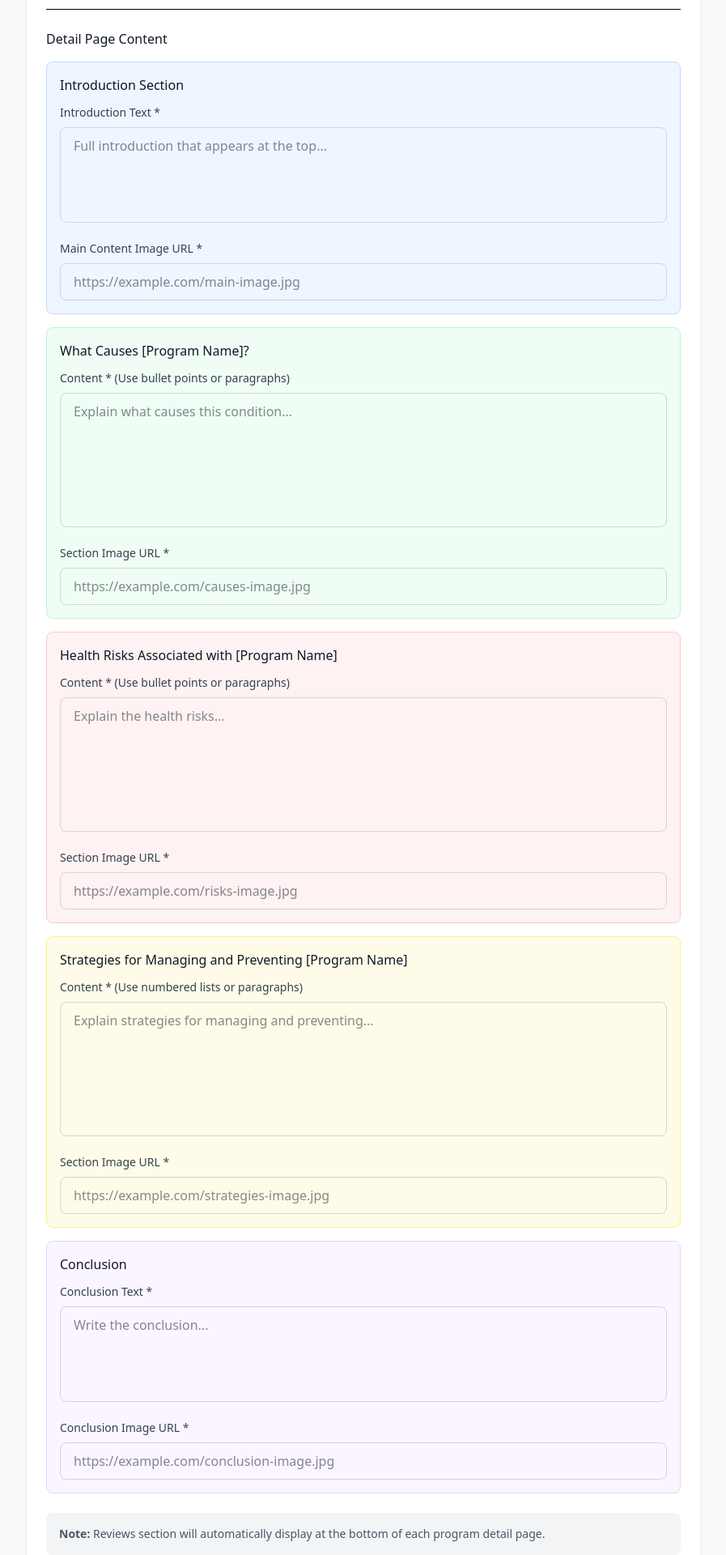
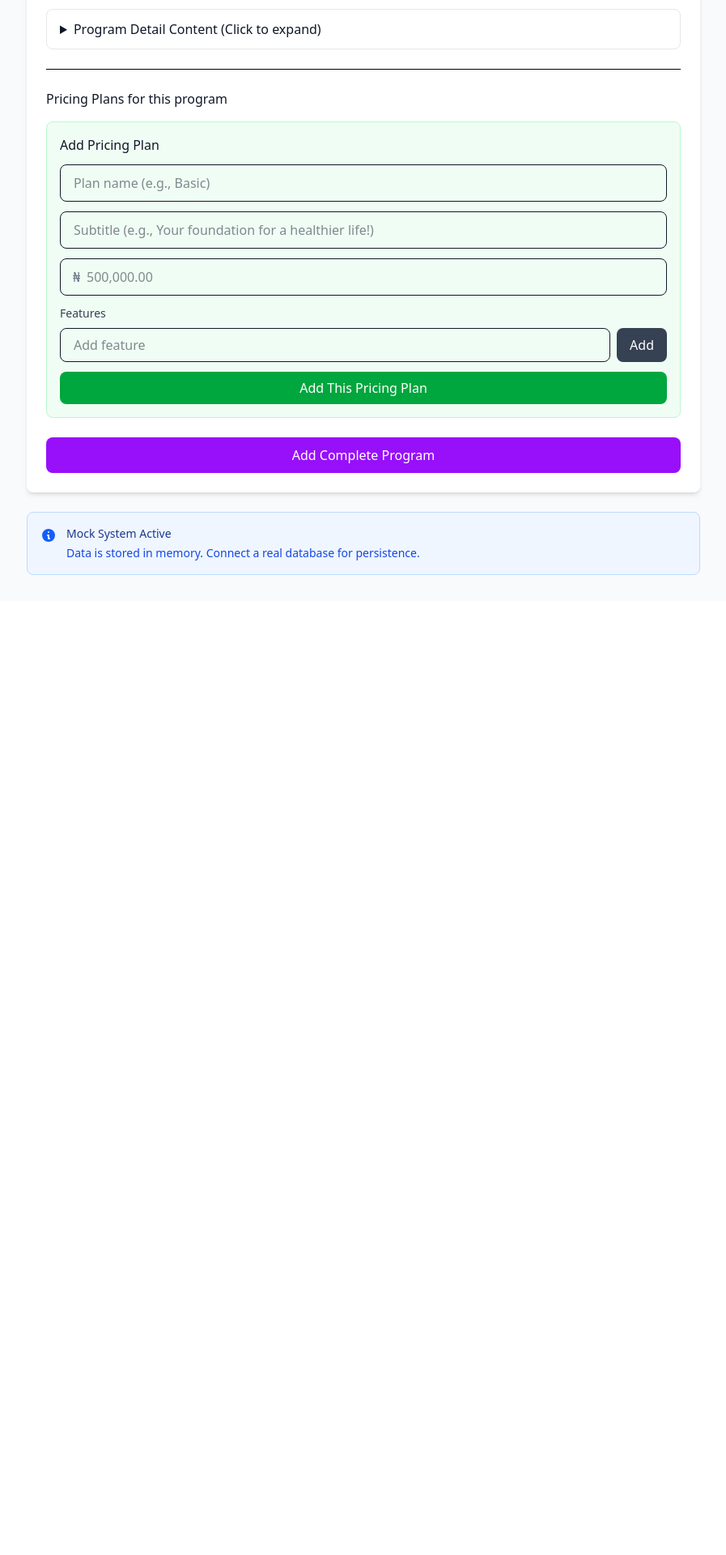
Before and after one commit to Plantbased-ORG/plantbasedadmin, a Next.js app: page /dashboard in a window 1280 px wide. Shown: the part 820-2740 px from the top of the page at 81% size, without its empty margins (191-1088 px from the left). After the commit the page ends 1562 px from the top, so only its background shows below. Built offline with nearby package versions, Linux system fonts and the light colour scheme; sample sign-in values are in the browser's storage.

Commit message:
updated add product form to add pricing

```diff
--- a/src/components/AddProductForm.tsx
+++ b/src/components/AddProductForm.tsx
@@ -1,6 +1,13 @@
 'use client';
 
 import { useState } from 'react';
+
+interface PricingPlan {
+  name: string;
+  subtitle: string;
+  price: string;
+  features: string[];
+}
 
 export default function AddProductForm() {
   const [formData, setFormData] = useState({
@@ -16,8 +23,17 @@ export default function AddProductForm() {
     strategies: '',
     strategiesImage: '',
     conclusion: '',
-    conclusionImage: ''
+    conclusionImage: '',
+    pricingPlans: [] as PricingPlan[]
   });
+
+  const [currentPlan, setCurrentPlan] = useState<PricingPlan>({
+    name: '',
+    subtitle: '',
+    price: '',
+    features: []
+  });
+  const [currentFeature, setCurrentFeature] = useState('');
   const [isLoading, setIsLoading] = useState(false);
   const [success, setSuccess] = useState('');
   const [error, setError] = useState('');
@@ -29,10 +45,60 @@ export default function AddProductForm() {
     }));
   };
 
+  const handlePlanChange = (e: React.ChangeEvent<HTMLInputElement>) => {
+    setCurrentPlan(prev => ({
+      ...prev,
+      [e.target.name]: e.target.value
+    }));
+  };
+
+  const addFeature = () => {
+    if (currentFeature.trim()) {
+      setCurrentPlan(prev => ({
+        ...prev,
+        features: [...prev.features, currentFeature.trim()]
+      }));
+      setCurrentFeature('');
+    }
+  };
+
+  const removeFeature = (index: number) => {
+    setCurrentPlan(prev => ({
+      ...prev,
+      features: prev.features.filter((_, i) => i !== index)
+    }));
+  };
+
+  const addPricingPlan = () => {
+    if (currentPlan.name && currentPlan.subtitle && currentPlan.price && currentPlan.features.length > 0) {
+      setFormData(prev => ({
+        ...prev,
+        pricingPlans: [...prev.pricingPlans, currentPlan]
+      }));
+      setCurrentPlan({ name: '', subtitle: '', price: '', features: [] });
+    } else {
+      setError('Please fill all pricing plan fields and add at least one feature');
+      setTimeout(() => setError(''), 3000);
+    }
+  };
+
+  const removePricingPlan = (index: number) => {
+    setFormData(prev => ({
+      ...prev,
+      pricingPlans: prev.pricingPlans.filter((_, i) => i !== index)
+    }));
+  };
+
   const handleSubmit = async (e: React.FormEvent) => {
     e.preventDefault();
     setError('');
     setSuccess('');
+
+    if (formData.pricingPlans.length === 0) {
+      setError('Please add at least one pricing plan');
+      return;
+    }
+
     setIsLoading(true);
 
     try {
@@ -44,7 +110,7 @@ export default function AddProductForm() {
 
       if (!response.ok) throw new Error('Failed to add program');
 
-      setSuccess('Program added successfully!');
+      setSuccess('Program with pricing plans added successfully!');
       setFormData({
         name: '',
         shortDescription: '',
@@ -58,7 +124,8 @@ export default function AddProductForm() {
         strategies: '',
         strategiesImage: '',
         conclusion: '',
-        conclusionImage: ''
+        conclusionImage: '',
+        pricingPlans: []
       });
       setTimeout(() => setSuccess(''), 5000);
     } catch (err) {
@@ -77,14 +144,14 @@ export default function AddProductForm() {
           </svg>
           Add New Healing Program
         </h3>
-        <p className="text-sm text-gray-500 mt-1">All programs follow the same structure</p>
+        <p className="text-sm text-gray-500 mt-1">Add program details and its pricing plans</p>
       </div>
 
       <div className="p-6">
         <form onSubmit={handleSubmit} className="space-y-6">
           {/* Card Display Info */}
           <div className="bg-purple-50 border border-purple-200 rounded-lg p-4">
-            <h4 className="font-medium text-gray-900 mb-3">Card Display (Programs List)</h4>
+            <h4 className="font-medium text-gray-900 mb-3">Card Display</h4>
 
             <div className="space-y-4">
               <div>
@@ -121,7 +188,7 @@ export default function AddProductForm() {
 
               <div>
                 <label htmlFor="shortDescription" className="block text-sm font-medium text-gray-700 mb-2">
-                  Short Description * (Shows on card)
+                  Short Description *
                 </label>
                 <textarea
                   id="shortDescription"
@@ -131,242 +198,176 @@ export default function AddProductForm() {
                   required
                   rows={2}
                   className="w-full px-4 py-2.5 border border-gray-300 rounded-lg focus:ring-2 focus:ring-purple-500 transition text-gray-900 resize-none"
-                  placeholder="Obesity has become a global health concern, affecting millions of people..."
+                  placeholder="Brief description..."
                 />
               </div>
             </div>
           </div>
 
-          {/* Detail Page Content */}
+          {/* Detail Page Content - Collapsed for brevity */}
+          <details className="border border-gray-200 rounded-lg">
+            <summary className="px-4 py-3 cursor-pointer font-medium text-gray-900 hover:bg-gray-50">
+              Program Detail Content (Click to expand)
+            </summary>
+            <div className="p-4 space-y-4 border-t">
+              {/* Introduction */}
+              <div>
+                <label className="block text-sm font-medium text-gray-700 mb-2">Introduction *</label>
+                <textarea name="introDescription" value={formData.introDescription} onChange={handleChange} required rows={3} className="w-full px-4 py-2.5 border rounded-lg text-gray-900 resize-none" />
+              </div>
+              <div>
+                <label className="block text-sm font-medium text-gray-700 mb-2">Intro Image *</label>
+                <input name="mainContentImage" type="url" value={formData.mainContentImage} onChange={handleChange} required className="w-full px-4 py-2.5 border rounded-lg text-gray-900" />
+              </div>
+
+              {/* What Causes */}
+              <div>
+                <label className="block text-sm font-medium text-gray-700 mb-2">What Causes {formData.name || '...'}? *</label>
+                <textarea name="whatCauses" value={formData.whatCauses} onChange={handleChange} required rows={4} className="w-full px-4 py-2.5 border rounded-lg text-gray-900 resize-none" />
+              </div>
+              <div>
+                <label className="block text-sm font-medium text-gray-700 mb-2">Causes Image *</label>
+                <input name="whatCausesImage" type="url" value={formData.whatCausesImage} onChange={handleChange} required className="w-full px-4 py-2.5 border rounded-lg text-gray-900" />
+              </div>
+
+              {/* Health Risks */}
+              <div>
+                <label className="block text-sm font-medium text-gray-700 mb-2">Health Risks *</label>
+                <textarea name="healthRisks" value={formData.healthRisks} onChange={handleChange} required rows={4} className="w-full px-4 py-2.5 border rounded-lg text-gray-900 resize-none" />
+              </div>
+              <div>
+                <label className="block text-sm font-medium text-gray-700 mb-2">Risks Image *</label>
+                <input name="healthRisksImage" type="url" value={formData.healthRisksImage} onChange={handleChange} required className="w-full px-4 py-2.5 border rounded-lg text-gray-900" />
+              </div>
+
+              {/* Strategies */}
+              <div>
+                <label className="block text-sm font-medium text-gray-700 mb-2">Strategies *</label>
+                <textarea name="strategies" value={formData.strategies} onChange={handleChange} required rows={4} className="w-full px-4 py-2.5 border rounded-lg text-gray-900 resize-none" />
+              </div>
+              <div>
+                <label className="block text-sm font-medium text-gray-700 mb-2">Strategies Image *</label>
+                <input name="strategiesImage" type="url" value={formData.strategiesImage} onChange={handleChange} required className="w-full px-4 py-2.5 border rounded-lg text-gray-900" />
+              </div>
+
+              {/* Conclusion */}
+              <div>
+                <label className="block text-sm font-medium text-gray-700 mb-2">Conclusion *</label>
+                <textarea name="conclusion" value={formData.conclusion} onChange={handleChange} required rows={3} className="w-full px-4 py-2.5 border rounded-lg text-gray-900 resize-none" />
+              </div>
+              <div>
+                <label className="block text-sm font-medium text-gray-700 mb-2">Conclusion Image *</label>
+                <input name="conclusionImage" type="url" value={formData.conclusionImage} onChange={handleChange} required className="w-full px-4 py-2.5 border rounded-lg text-gray-900" />
+              </div>
+            </div>
+          </details>
+
+          {/* Pricing Plans Section */}
           <div className="border-t pt-6">
-            <h4 className="font-medium text-gray-900 mb-4">Detail Page Content</h4>
+            <h4 className="font-medium text-gray-900 mb-4">Pricing Plans for {formData.name || 'this program'}</h4>
 
-            {/* Intro Section */}
-            <div className="bg-blue-50 border border-blue-200 rounded-lg p-4 mb-4">
-              <h5 className="font-medium text-gray-900 mb-3">Introduction Section</h5>
-              <div className="space-y-4">
-                <div>
-                  <label htmlFor="introDescription" className="block text-sm font-medium text-gray-700 mb-2">
-                    Introduction Text *
-                  </label>
-                  <textarea
-                    id="introDescription"
-                    name="introDescription"
-                    value={formData.introDescription}
-                    onChange={handleChange}
-                    required
-                    rows={4}
-                    className="w-full px-4 py-2.5 border border-gray-300 rounded-lg focus:ring-2 focus:ring-blue-500 transition text-gray-900 resize-none"
-                    placeholder="Full introduction that appears at the top..."
+            <div className="bg-green-50 border border-green-200 rounded-lg p-4 mb-4">
+              <h5 className="font-medium text-gray-900 mb-3">Add Pricing Plan</h5>
+
+              <div className="space-y-3">
+                <input
+                  name="name"
+                  type="text"
+                  value={currentPlan.name}
+                  onChange={handlePlanChange}
+                  className="w-full px-4 py-2.5 border rounded-lg text-gray-900"
+                  placeholder="Plan name (e.g., Basic)"
+                />
+                <input
+                  name="subtitle"
+                  type="text"
+                  value={currentPlan.subtitle}
+                  onChange={handlePlanChange}
+                  className="w-full px-4 py-2.5 border rounded-lg text-gray-900"
+                  placeholder="Subtitle (e.g., Your foundation for a healthier life!)"
+                />
+                <div className="relative">
+                  <span className="absolute left-4 top-1/2 -translate-y-1/2 text-gray-500">₦</span>
+                  <input
+                    name="price"
+                    type="text"
+                    value={currentPlan.price}
+                    onChange={handlePlanChange}
+                    className="w-full pl-8 pr-4 py-2.5 border rounded-lg text-gray-900"
+                    placeholder="500,000.00"
                   />
                 </div>
+
+                {/* Features */}
                 <div>
-                  <label htmlFor="mainContentImage" className="block text-sm font-medium text-gray-700 mb-2">
-                    Main Content Image URL *
-                  </label>
-                  <input
-                    id="mainContentImage"
-                    name="mainContentImage"
-                    type="url"
-                    value={formData.mainContentImage}
-                    onChange={handleChange}
-                    required
-                    className="w-full px-4 py-2.5 border border-gray-300 rounded-lg focus:ring-2 focus:ring-blue-500 transition text-gray-900"
-                    placeholder="https://example.com/main-image.jpg"
-                  />
+                  <label className="block text-sm font-medium text-gray-700 mb-2">Features</label>
+                  <div className="flex gap-2 mb-2">
+                    <input
+                      type="text"
+                      value={currentFeature}
+                      onChange={(e) => setCurrentFeature(e.target.value)}
+                      onKeyPress={(e) => e.key === 'Enter' && (e.preventDefault(), addFeature())}
+                      className="flex-1 px-4 py-2 border rounded-lg text-gray-900"
+                      placeholder="Add feature"
+                    />
+                    <button type="button" onClick={addFeature} className="px-4 py-2 bg-gray-700 text-white rounded-lg">
+                      Add
+                    </button>
+                  </div>
+
+                  {currentPlan.features.length > 0 && (
+                    <div className="space-y-1 mb-2">
+                      {currentPlan.features.map((feature, index) => (
+                        <div key={index} className="flex items-center justify-between bg-white p-2 rounded text-sm">
+                          <span>• {feature}</span>
+                          <button type="button" onClick={() => removeFeature(index)} className="text-red-600 text-xs">Remove</button>
+                        </div>
+                      ))}
+                    </div>
+                  )}
                 </div>
+
+                <button type="button" onClick={addPricingPlan} className="w-full bg-green-600 hover:bg-green-700 text-white py-2 rounded-lg">
+                  Add This Pricing Plan
+                </button>
               </div>
             </div>
 
-            {/* What Causes Section */}
-            <div className="bg-green-50 border border-green-200 rounded-lg p-4 mb-4">
-              <h5 className="font-medium text-gray-900 mb-3">What Causes {formData.name || '[Program Name]'}?</h5>
-              <div className="space-y-4">
-                <div>
-                  <label htmlFor="whatCauses" className="block text-sm font-medium text-gray-700 mb-2">
-                    Content * (Use bullet points or paragraphs)
-                  </label>
-                  <textarea
-                    id="whatCauses"
-                    name="whatCauses"
-                    value={formData.whatCauses}
-                    onChange={handleChange}
-                    required
-                    rows={6}
-                    className="w-full px-4 py-2.5 border border-gray-300 rounded-lg focus:ring-2 focus:ring-green-500 transition text-gray-900 resize-none"
-                    placeholder="Explain what causes this condition..."
-                  />
-                </div>
-                <div>
-                  <label htmlFor="whatCausesImage" className="block text-sm font-medium text-gray-700 mb-2">
-                    Section Image URL *
-                  </label>
-                  <input
-                    id="whatCausesImage"
-                    name="whatCausesImage"
-                    type="url"
-                    value={formData.whatCausesImage}
-                    onChange={handleChange}
-                    required
-                    className="w-full px-4 py-2.5 border border-gray-300 rounded-lg focus:ring-2 focus:ring-green-500 transition text-gray-900"
-                    placeholder="https://example.com/causes-image.jpg"
-                  />
-                </div>
+            {/* Added Plans */}
+            {formData.pricingPlans.length > 0 && (
+              <div className="space-y-2">
+                <p className="text-sm font-medium text-gray-700">Added Plans ({formData.pricingPlans.length}):</p>
+                {formData.pricingPlans.map((plan, index) => (
+                  <div key={index} className="flex items-center justify-between bg-blue-50 p-3 rounded-lg">
+                    <div>
+                      <span className="font-medium">{plan.name}</span> - ₦{plan.price}
+                      <p className="text-xs text-gray-600">{plan.features.length} features</p>
+                    </div>
+                    <button type="button" onClick={() => removePricingPlan(index)} className="text-red-600 text-sm">Remove</button>
+                  </div>
+                ))}
               </div>
-            </div>
-
-            {/* Health Risks Section */}
-            <div className="bg-red-50 border border-red-200 rounded-lg p-4 mb-4">
-              <h5 className="font-medium text-gray-900 mb-3">Health Risks Associated with {formData.name || '[Program Name]'}</h5>
-              <div className="space-y-4">
-                <div>
-                  <label htmlFor="healthRisks" className="block text-sm font-medium text-gray-700 mb-2">
-                    Content * (Use bullet points or paragraphs)
-                  </label>
-                  <textarea
-                    id="healthRisks"
-                    name="healthRisks"
-                    value={formData.healthRisks}
-                    onChange={handleChange}
-                    required
-                    rows={6}
-                    className="w-full px-4 py-2.5 border border-gray-300 rounded-lg focus:ring-2 focus:ring-red-500 transition text-gray-900 resize-none"
-                    placeholder="Explain the health risks..."
-                  />
-                </div>
-                <div>
-                  <label htmlFor="healthRisksImage" className="block text-sm font-medium text-gray-700 mb-2">
-                    Section Image URL *
-                  </label>
-                  <input
-                    id="healthRisksImage"
-                    name="healthRisksImage"
-                    type="url"
-                    value={formData.healthRisksImage}
-                    onChange={handleChange}
-                    required
-                    className="w-full px-4 py-2.5 border border-gray-300 rounded-lg focus:ring-2 focus:ring-red-500 transition text-gray-900"
-                    placeholder="https://example.com/risks-image.jpg"
-                  />
-                </div>
-              </div>
-            </div>
-
-            {/* Strategies Section */}
-            <div className="bg-yellow-50 border border-yellow-200 rounded-lg p-4 mb-4">
-              <h5 className="font-medium text-gray-900 mb-3">Strategies for Managing and Preventing {formData.name || '[Program Name]'}</h5>
-              <div className="space-y-4">
-                <div>
-                  <label htmlFor="strategies" className="block text-sm font-medium text-gray-700 mb-2">
-                    Content * (Use numbered lists or paragraphs)
-                  </label>
-                  <textarea
-                    id="strategies"
-                    name="strategies"
-                    value={formData.strategies}
-                    onChange={handleChange}
-                    required
-                    rows={6}
-                    className="w-full px-4 py-2.5 border border-gray-300 rounded-lg focus:ring-2 focus:ring-yellow-500 transition text-gray-900 resize-none"
-                    placeholder="Explain strategies for managing and preventing..."
-                  />
-                </div>
-                <div>
-                  <label htmlFor="strategiesImage" className="block text-sm font-medium text-gray-700 mb-2">
-                    Section Image URL *
-                  </label>
-                  <input
-                    id="strategiesImage"
-                    name="strategiesImage"
-                    type="url"
-                    value={formData.strategiesImage}
-                    onChange={handleChange}
-                    required
-                    className="w-full px-4 py-2.5 border border-gray-300 rounded-lg focus:ring-2 focus:ring-yellow-500 transition text-gray-900"
-                    placeholder="https://example.com/strategies-image.jpg"
-                  />
-                </div>
-              </div>
-            </div>
-
-            {/* Conclusion Section */}
-            <div className="bg-purple-50 border border-purple-200 rounded-lg p-4">
-              <h5 className="font-medium text-gray-900 mb-3">Conclusion</h5>
-              <div className="space-y-4">
-                <div>
-                  <label htmlFor="conclusion" className="block text-sm font-medium text-gray-700 mb-2">
-                    Conclusion Text *
-                  </label>
-                  <textarea
-                    id="conclusion"
-                    name="conclusion"
-                    value={formData.conclusion}
-                    onChange={handleChange}
-                    required
-                    rows={4}
-                    className="w-full px-4 py-2.5 border border-gray-300 rounded-lg focus:ring-2 focus:ring-purple-500 transition text-gray-900 resize-none"
-                    placeholder="Write the conclusion..."
-                  />
-                </div>
-                <div>
-                  <label htmlFor="conclusionImage" className="block text-sm font-medium text-gray-700 mb-2">
-                    Conclusion Image URL *
-                  </label>
-                  <input
-                    id="conclusionImage"
-                    name="conclusionImage"
-                    type="url"
-                    value={formData.conclusionImage}
-                    onChange={handleChange}
-                    required
-                    className="w-full px-4 py-2.5 border border-gray-300 rounded-lg focus:ring-2 focus:ring-purple-500 transition text-gray-900"
-                    placeholder="https://example.com/conclusion-image.jpg"
-                  />
-                </div>
-              </div>
-            </div>
+            )}
           </div>
 
           {error && (
-            <div className="bg-red-50 border border-red-200 text-red-700 px-4 py-3 rounded-lg text-sm flex items-start gap-2">
-              <svg className="w-5 h-5 flex-shrink-0 mt-0.5" fill="currentColor" viewBox="0 0 20 20">
-                <path fillRule="evenodd" d="M10 18a8 8 0 100-16 8 8 0 000 16zM8.707 7.293a1 1 0 00-1.414 1.414L8.586 10l-1.293 1.293a1 1 0 101.414 1.414L10 11.414l1.293 1.293a1 1 0 001.414-1.414L11.414 10l1.293-1.293a1 1 0 00-1.414-1.414L10 8.586 8.707 7.293z" clipRule="evenodd" />
-              </svg>
-              <span>{error}</span>
+            <div className="bg-red-50 border border-red-200 text-red-700 px-4 py-3 rounded-lg text-sm">
+              {error}
             </div>
           )}
 
           {success && (
-            <div className="bg-green-50 border border-green-200 text-green-700 px-4 py-3 rounded-lg text-sm flex items-start gap-2">
-              <svg className="w-5 h-5 flex-shrink-0 mt-0.5" fill="currentColor" viewBox="0 0 20 20">
-                <path fillRule="evenodd" d="M10 18a8 8 0 100-16 8 8 0 000 16zm3.707-9.293a1 1 0 00-1.414-1.414L9 10.586 7.707 9.293a1 1 0 00-1.414 1.414l2 2a1 1 0 001.414 0l4-4z" clipRule="evenodd" />
-              </svg>
-              <span>{success}</span>
+            <div className="bg-green-50 border border-green-200 text-green-700 px-4 py-3 rounded-lg text-sm">
+              {success}
             </div>
           )}
-
-          <div className="bg-gray-100 p-4 rounded-lg">
-            <p className="text-sm text-gray-600">
-              <strong>Note:</strong> Reviews section will automatically display at the bottom of each program detail page.
-            </p>
-          </div>
 
           <button
             type="submit"
             disabled={isLoading}
-            className="w-full bg-purple-600 hover:bg-purple-700 text-white font-medium py-2.5 px-4 rounded-lg transition disabled:opacity-50 disabled:cursor-not-allowed flex items-center justify-center gap-2"
+            className="w-full bg-purple-600 hover:bg-purple-700 text-white font-medium py-2.5 px-4 rounded-lg transition disabled:opacity-50"
           >
-            {isLoading ? (
-              <>
-                <svg className="animate-spin h-5 w-5" viewBox="0 0 24 24">
-                  <circle className="opacity-25" cx="12" cy="12" r="10" stroke="currentColor" strokeWidth="4" fill="none" />
-                  <path className="opacity-75" fill="currentColor" d="M4 12a8 8 0 018-8V0C5.373 0 0 5.373 0 12h4zm2 5.291A7.962 7.962 0 014 12H0c0 3.042 1.135 5.824 3 7.938l3-2.647z" />
-                </svg>
-                Adding Program...
-              </>
-            ) : (
-              'Add Program'
-            )}
+            {isLoading ? 'Adding Program...' : 'Add Complete Program'}
           </button>
         </form>
       </div>
```
